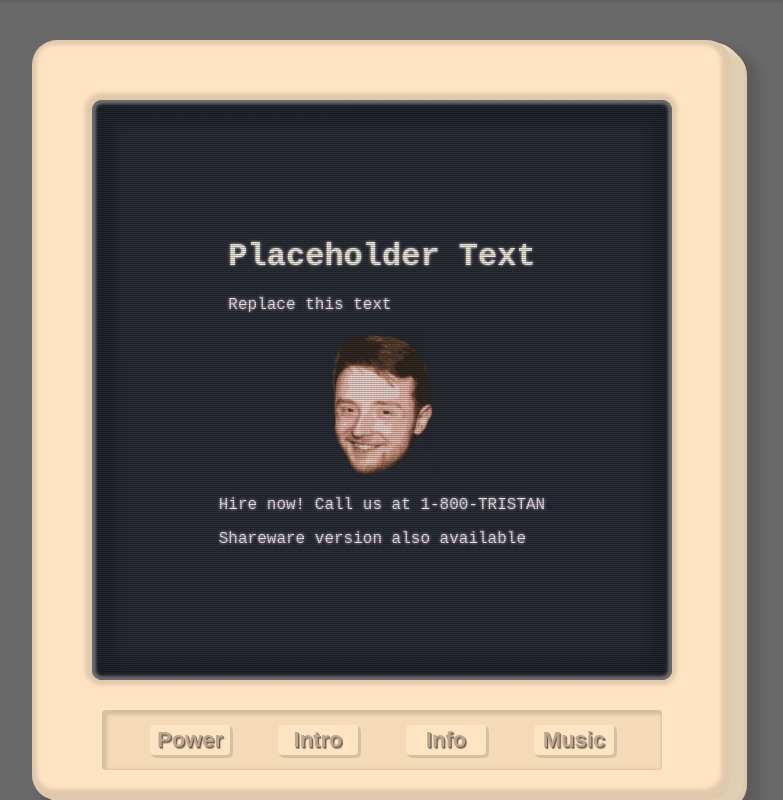
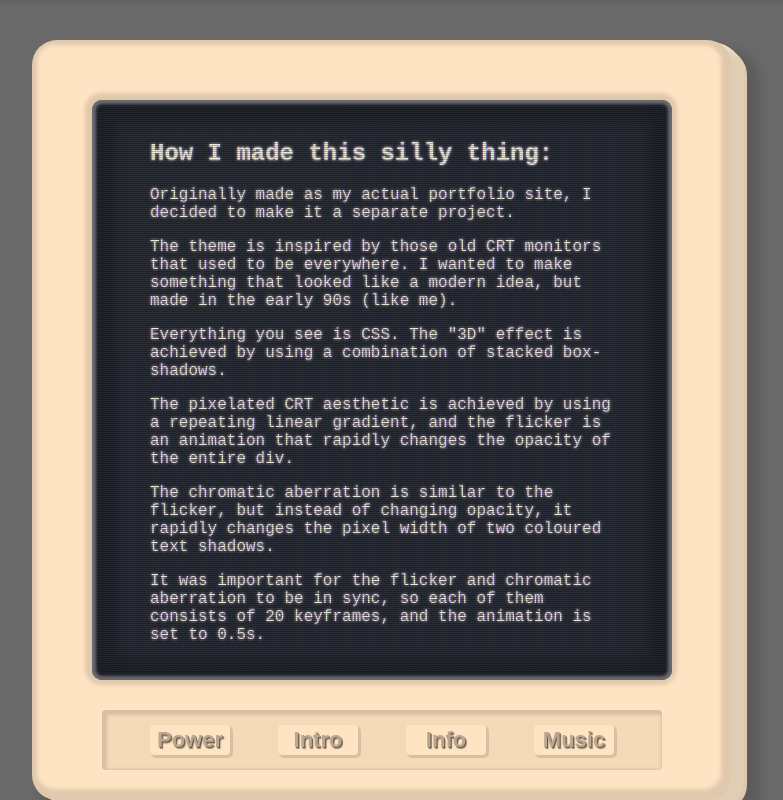
Before and after one commit to TrisRosco/portfolio, a React (Create React App) app in the folder pf/: page /crt in a window 1280 px wide. Both pictures are taken after a click on the button "Info". Shown: the part 76-876 px from the top of the page, without its empty margins (258-1041 px from the left). Built offline with nearby package versions, Linux system fonts and the light colour scheme; a web font is replaced by a local one.

Commit message:
added some actual info to the info page

```diff
--- a/pf/src/components/crtScreen/index.js
+++ b/pf/src/components/crtScreen/index.js
@@ -8,10 +8,16 @@ const CrtScreen = (props) => {
   // Define the placeholder text to be displayed when isSelected is true
   const altContent = (
     <div className="crtScreen-content-text">
-      <h1>Placeholder Text</h1>
-      <p>Replace this text</p>
+      <h2>How I made this silly thing:</h2>
+      <p>Originally made as my actual portfolio site, I decided to make it a separate project.</p>
+      <p>The theme is inspired by those old CRT monitors that used to be everywhere. I wanted to make something that looked like a modern idea, but made in the early 90s (like me).</p>
+      <p>Everything you see is CSS. The "3D" effect is achieved by using a combination of stacked box-shadows.</p>
+      <p>The pixelated CRT aesthetic is achieved by using a repeating linear gradient, and the flicker is an animation that rapidly changes the opacity of the entire div.</p>
+      <p>The chromatic aberration is similar to the flicker, but instead of changing opacity, it rapidly changes the pixel width of two coloured text shadows.</p>
+      <p>It was important for the flicker and chromatic aberration to be in sync, so each of them consists of 20 keyframes, and the animation is set to 0.5s.</p>
     </div>
   );
+
 
   // Define the current content to be displayed when isSelected is false
   const defaultContent = (
@@ -30,25 +36,25 @@ const CrtScreen = (props) => {
         He's also a full stack developer with experience in React, Node,
         Express, PostgreSQL, and so much more!
       </p>
+      <div className="crtScreen-image">
+          <img id="my-face" src={face} alt="My stupid face" />
+        </div>
+        <div className="crtScreen-content-text">
+          <p>Hire now! Call us at 1-800-TRISTAN</p>
+          <p>Shareware version also available</p>
+        </div>
     </div>
+
   );
 
   // Update isSelected state when the prop value changes
   useEffect(() => {
     setIsSelected(props.isSelected);
   }, [props.isSelected]);
-
   return (
     <div className="crtScreen">
       <div className="crtScreen-content">
         {isSelected ? altContent : defaultContent}
-        <div className="crtScreen-image">
-          <img id="my-face" src={face} alt="My stupid face" />
-        </div>
-        <div className="crtScreen-content-text">
-          <p>Hire now! Call us at 1-800-TRISTAN</p>
-          <p>Shareware version also available</p>
-        </div>
       </div>
     </div>
   );
--- a/pf/src/components/crtScreen/styles.css
+++ b/pf/src/components/crtScreen/styles.css
@@ -190,7 +190,7 @@
     opacity: 0;
     z-index: 2;
     pointer-events: none;
-    animation: flicker 0.1s infinite;
+    animation: flicker 0.05s infinite;
     border-radius: 10px;
     box-shadow: inset 0 0 10px 15px rgba(0, 0, 0, 0.164);
   }
@@ -210,7 +210,7 @@
     box-shadow: inset 0px 0px 10px 25px rgba(0, 0, 0, 0.164), inset 0px 0px 3px 4px rgba(255, 255, 255, 0.450);
   }
   .crtScreen {
-    animation: textShadow 0.03s infinite;
+    animation: textShadow 0.05s infinite;
     width: 80%;
     height: 80%;
     display: flex;
```
